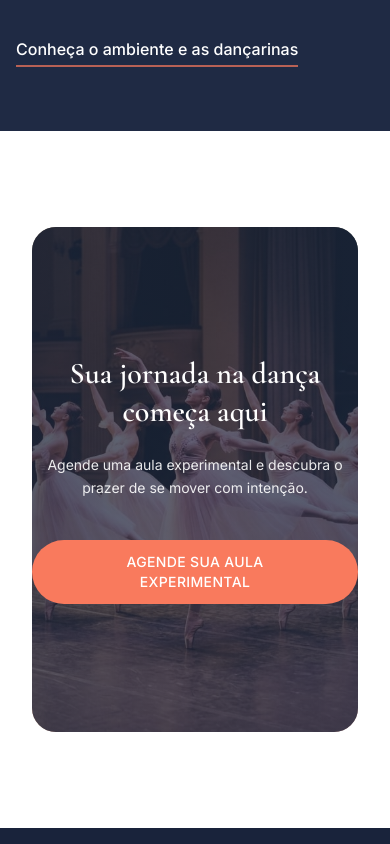
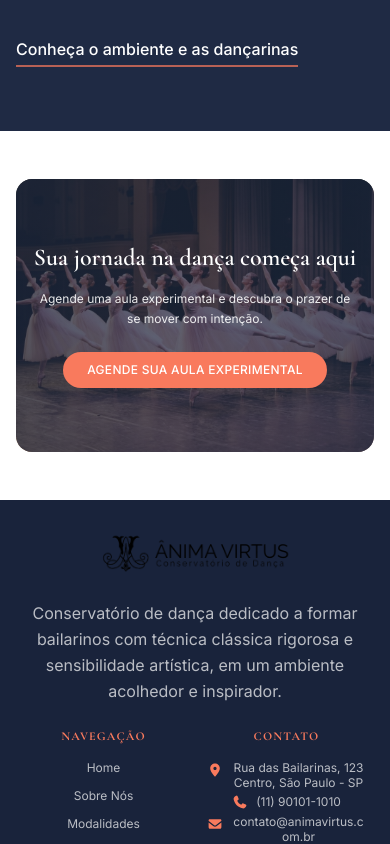
Before and after one commit to brenotoyo/AnimaVirtus, a Next.js app: page / in a window 390 px wide. Shown: the part 4424-5268 px from the top of the page. Built offline with nearby package versions, Linux system fonts and the light colour scheme.

Commit message:
Atualizando responsividade do card em FinalSection

```diff
--- a/src/components/home/FinalSection.tsx
+++ b/src/components/home/FinalSection.tsx
@@ -4,8 +4,8 @@ import Link from 'next/link';
 
 export default function FinalSection() {
   return (
-    <section className="overflow-hidden bg-white px-8 py-24 md:px-16 lg:px-32">
-      <div className="relative mx-auto max-w-7xl overflow-hidden rounded-3xl">
+    <section className="overflow-hidden bg-white px-4 py-12 md:px-8 md:py-16 lg:px-32 lg:py-24">
+      <div className="relative mx-auto max-w-7xl overflow-hidden rounded-2xl md:rounded-3xl">
         <div className="absolute inset-0">
           {/* Imagem de Fundo */}
           <Image
@@ -19,18 +19,18 @@ export default function FinalSection() {
         {/* Overlay Escuro */}
         <div className="absolute inset-0 bg-gradient-to-r from-anima-navy/75 via-anima-navy/70 to-anima-navy/75" />
         {/* Conteúdo */}
-        <div className="relative z-10 mx-auto max-w-4xl py-32 text-center">
-          <h2 className="mb-6 font-serif text-3xl font-semibold leading-tight text-white md:text-4xl lg:text-5xl">
+        <div className="relative z-10 mx-auto max-w-4xl px-4 py-16 text-center md:px-8 md:py-24 lg:py-32">
+          <h2 className="mb-4 font-serif text-2xl font-semibold leading-tight text-white md:mb-6 md:text-3xl lg:text-5xl">
             Sua jornada na dança começa aqui
           </h2>
-          <p className="mx-auto mb-10 max-w-xl text-sm leading-relaxed text-white/90 md:text-base">
+          <p className="mx-auto mb-6 max-w-xl text-xs leading-relaxed text-white/90 md:mb-8 md:text-sm lg:mb-10 lg:text-base">
             Agende uma aula experimental e descubra o prazer de se mover com
             intenção.
           </p>
           {/* Botão */}
           <Link
             href="/contato"
-            className="group inline-flex items-center gap-2 rounded-full bg-anima-coral px-10 py-3 text-sm font-medium uppercase tracking-wide text-white transition-all hover:bg-anima-coral/90 hover:shadow-2xl"
+            className="group inline-flex items-center gap-2 rounded-full bg-anima-coral px-6 py-2.5 text-xs font-medium uppercase tracking-wide text-white transition-all hover:bg-anima-coral/90 hover:shadow-2xl md:px-8 md:py-3 md:text-sm lg:px-10"
           >
             Agende sua Aula Experimental
           </Link>
```
